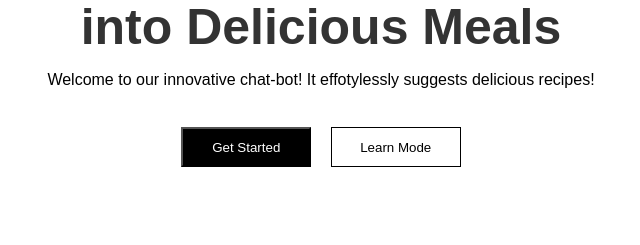
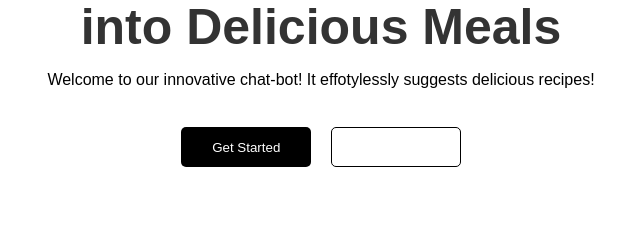
Before and after one commit to itproist/hse_tp, a Django app: page / in a window 1280 px wide; the page is wider, and only the part inside the window is pictured. Shown: the part 211-456 px from the top of that part, without its empty margins (379-1019 px from the left). Run offline with Django 4.2, Linux system fonts and the light colour scheme.

Commit message:
Update styles.css

```diff
--- a/main/static/css/styles.css
+++ b/main/static/css/styles.css
@@ -233,3 +233,16 @@
   justify-content: space-between;
   padding-left: 700px;
 }
+
+ #send-button {
+    background-color: purple;
+    padding: 10px 20px;
+    font-size: 13px;
+    margin-left: 10px;
+  }
+  button {
+    color: white;
+    border: none;
+    cursor: pointer;
+    border-radius: 5px;
+  }
```
